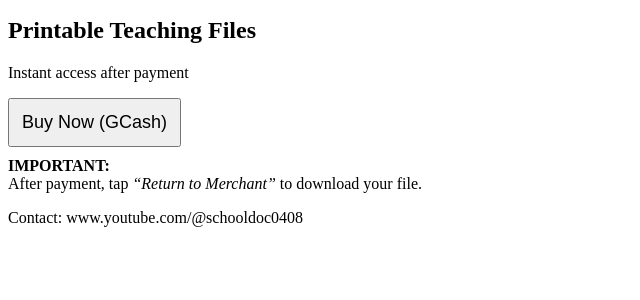
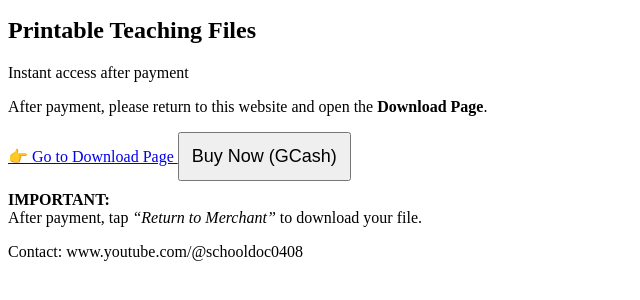
Before and after one commit to SchoolDoc/schooldoc-shop, a plain HTML site: page index.html in a window 1280 px wide. Shown: the part 102-402 px from the top of the page, without its empty margins (0-640 px from the left). Drawn offline with Linux system fonts and the light colour scheme.

Commit message:
Update index.html

```diff
--- a/index.html
+++ b/index.html
@@ -10,6 +10,16 @@
 
   <h2>Printable Teaching Files</h2>
   <p>Instant access after payment</p>
+
+  <p>
+After payment, please return to this website and open the
+<strong>Download Page</strong>.
+</p>
+
+<a href="thank-you.html">
+  👉 Go to Download Page
+</a>
+
 
   <a href="https://pm.link/org-5WgnSS3p1jxEYV4BjvZZicnE/A8HLH6L">
     <button style="font-size:18px;padding:12px;">
```
